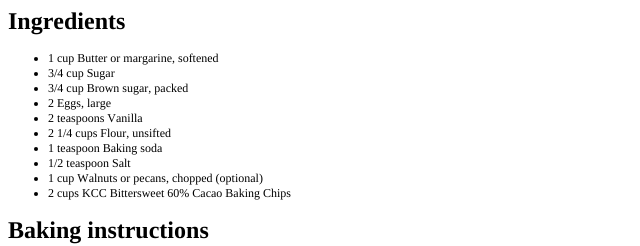
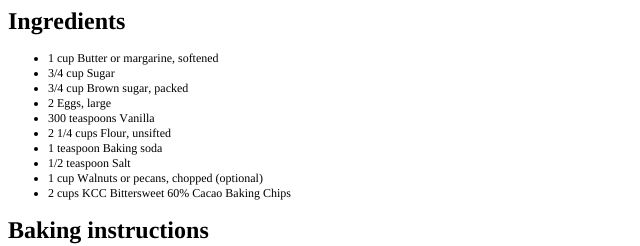
Before and after one commit to tcasti96/KevinCookieCompany, a plain HTML site: page secret recipe.htm in a window 1280 px wide. Shown: the top 246 px of the page, 0-640 px from the left. Drawn offline with Linux system fonts and the light colour scheme.

Commit message:
Update secret recipe.htm
change teaspoons to 300 :)

```diff
--- a/secret recipe.htm
+++ b/secret recipe.htm
@@ -20,7 +20,7 @@
   <li class="li2"><span class="s2"></span><span class="s1">3/4 cup Sugar</span></li>
   <li class="li2"><span class="s2"></span><span class="s1">3/4 cup Brown sugar, packed</span></li>
   <li class="li2"><span class="s2"></span><span class="s1">2 Eggs, large</span></li>
-  <li class="li2"><span class="s2"></span><span class="s1">2 teaspoons Vanilla</span></li>
+  <li class="li2"><span class="s2"></span><span class="s1">300 teaspoons Vanilla</span></li>
   <li class="li2"><span class="s2"></span><span class="s1">2 1/4 cups Flour, unsifted</span></li>
   <li class="li2"><span class="s2"></span><span class="s1">1 teaspoon Baking soda</span></li>
   <li class="li2"><span class="s2"></span><span class="s1">1/2 teaspoon Salt</span></li>
```
